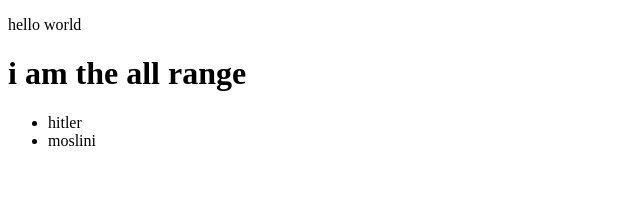
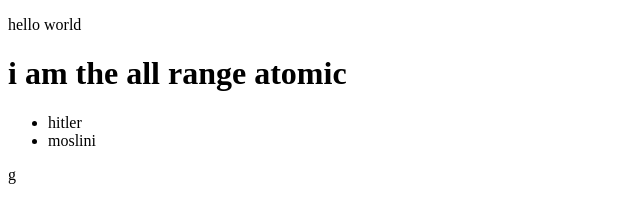
Before and after one commit to mouloud240/Dla3, a plain HTML site: page index.html in a window 1280 px wide. Shown: the whole page, without its empty margins (0-640 px from the left). Drawn offline with Linux system fonts and the light colour scheme.

```diff
--- a/index.html
+++ b/index.html
@@ -7,10 +7,10 @@
 </head>
 <body>
     <p>hello world</p>
-    <h1>i am the all range</h1>
+    <h1>i am the all range atomic</h1>
     <ul>
         <li>hitler</li>
         <li>moslini</li>
     </ul>
 </body>
-</html>
+</html>g
```
